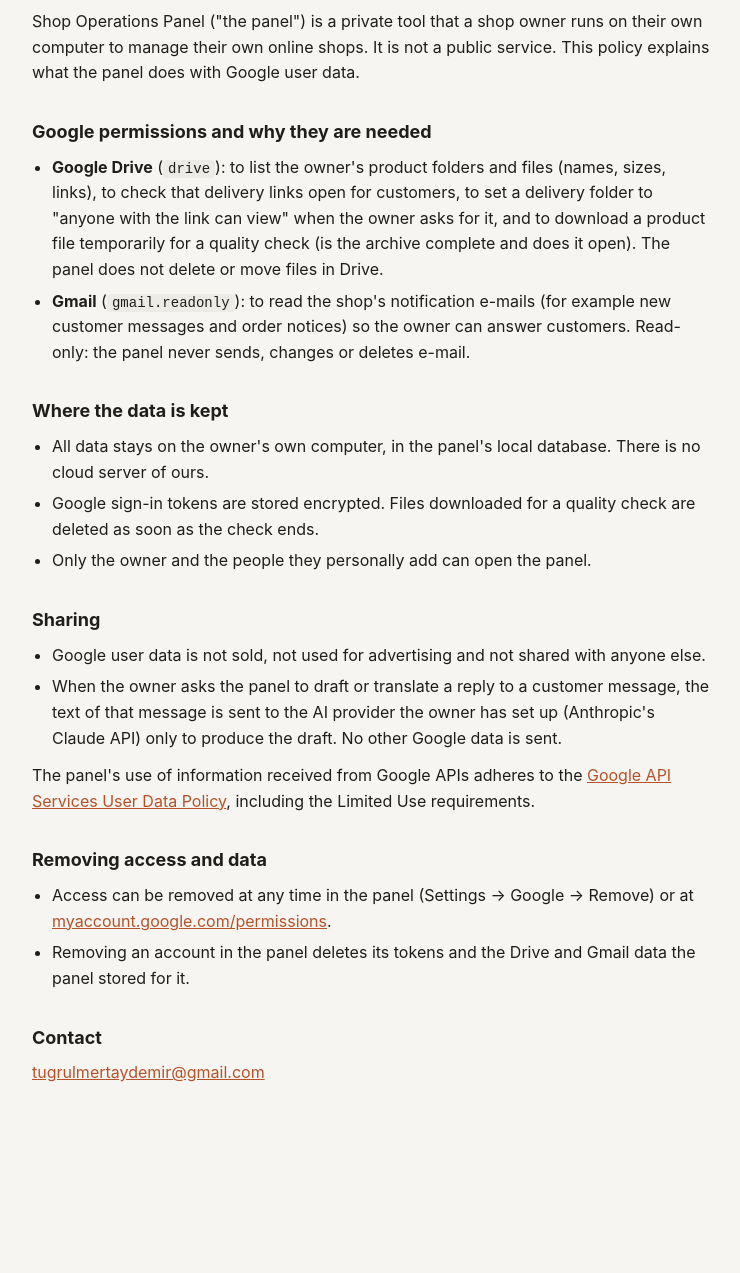
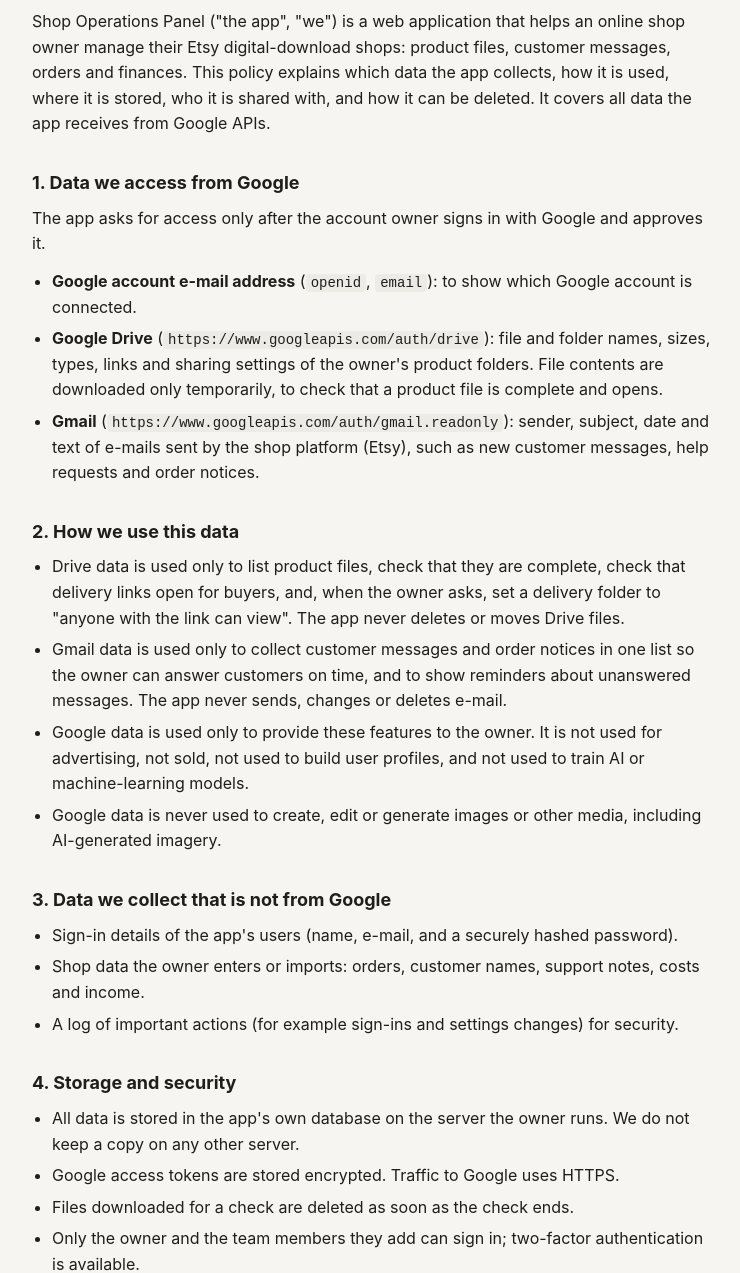
Before and after one commit to tugrulmertaydemir/tugrulmertaydemir.github.io, a plain HTML site: page privacy.html in a window 1280 px wide. Shown: the part 154-1427 px from the top of the page, without its empty margins (268-1008 px from the left). Before the commit the page ends 1316 px from the top, so only its background shows below. Drawn offline with Linux system fonts and the light colour scheme.

Commit message:
Update Privacy Policy for Shop Operations Panel

```diff
--- a/privacy.html
+++ b/privacy.html
@@ -9,58 +9,91 @@
 <body>
   <main>
     <p><a href="index.html">← Shop Operations Panel</a></p>
-    <h1>Privacy Policy</h1>
-    <p class="muted">Last updated: November 19, 2026</p>
+    <h1>Shop Operations Panel – Privacy Policy</h1>
+    <p class="muted">Last updated: November 23, 2026</p>
 
     <p>
-      Shop Operations Panel ("the panel") is a private tool that a shop owner runs on their own computer to manage their own
-      online shops. It is not a public service. This policy explains what the panel does with Google user data.
+      Shop Operations Panel ("the app", "we") is a web application that helps an online shop owner manage their Etsy
+      digital-download shops: product files, customer messages, orders and finances. This policy explains which data the app
+      collects, how it is used, where it is stored, who it is shared with, and how it can be deleted. It covers all data the
+      app receives from Google APIs.
     </p>
 
-    <h2>Google permissions and why they are needed</h2>
+    <h2>1. Data we access from Google</h2>
+    <p>The app asks for access only after the account owner signs in with Google and approves it.</p>
     <ul>
+      <li><b>Google account e-mail address</b> (<code>openid</code>, <code>email</code>): to show which Google account is connected.</li>
       <li>
-        <b>Google Drive</b> (<code>drive</code>): to list the owner's product folders and files (names, sizes, links), to check that
-        delivery links open for customers, to set a delivery folder to "anyone with the link can view" when the owner asks for it,
-        and to download a product file temporarily for a quality check (is the archive complete and does it open). The panel does
-        not delete or move files in Drive.
+        <b>Google Drive</b> (<code>https://www.googleapis.com/auth/drive</code>): file and folder names, sizes, types, links and
+        sharing settings of the owner's product folders. File contents are downloaded only temporarily, to check that a product
+        file is complete and opens.
       </li>
       <li>
-        <b>Gmail</b> (<code>gmail.readonly</code>): to read the shop's notification e-mails (for example new customer messages
-        and order notices) so the owner can answer customers. Read-only: the panel never sends, changes or deletes e-mail.
+        <b>Gmail</b> (<code>https://www.googleapis.com/auth/gmail.readonly</code>): sender, subject, date and text of e-mails sent by
+        the shop platform (Etsy), such as new customer messages, help requests and order notices.
       </li>
     </ul>
 
-    <h2>Where the data is kept</h2>
+    <h2>2. How we use this data</h2>
     <ul>
-      <li>All data stays on the owner's own computer, in the panel's local database. There is no cloud server of ours.</li>
-      <li>Google sign-in tokens are stored encrypted. Files downloaded for a quality check are deleted as soon as the check ends.</li>
-      <li>Only the owner and the people they personally add can open the panel.</li>
+      <li>Drive data is used only to list product files, check that they are complete, check that delivery links open for buyers,
+        and, when the owner asks, set a delivery folder to "anyone with the link can view". The app never deletes or moves Drive files.</li>
+      <li>Gmail data is used only to collect customer messages and order notices in one list so the owner can answer customers on
+        time, and to show reminders about unanswered messages. The app never sends, changes or deletes e-mail.</li>
+      <li>Google data is used only to provide these features to the owner. It is not used for advertising, not sold, not used to
+        build user profiles, and not used to train AI or machine-learning models.</li>
+      <li>Google data is never used to create, edit or generate images or other media, including AI-generated imagery.</li>
     </ul>
 
-    <h2>Sharing</h2>
+    <h2>3. Data we collect that is not from Google</h2>
     <ul>
-      <li>Google user data is not sold, not used for advertising and not shared with anyone else.</li>
+      <li>Sign-in details of the app's users (name, e-mail, and a securely hashed password).</li>
+      <li>Shop data the owner enters or imports: orders, customer names, support notes, costs and income.</li>
+      <li>A log of important actions (for example sign-ins and settings changes) for security.</li>
+    </ul>
+
+    <h2>4. Storage and security</h2>
+    <ul>
+      <li>All data is stored in the app's own database on the server the owner runs. We do not keep a copy on any other server.</li>
+      <li>Google access tokens are stored encrypted. Traffic to Google uses HTTPS.</li>
+      <li>Files downloaded for a check are deleted as soon as the check ends.</li>
+      <li>Only the owner and the team members they add can sign in; two-factor authentication is available.</li>
+    </ul>
+
+    <h2>5. Sharing and transfer</h2>
+    <ul>
+      <li>We do not sell, rent or share Google user data with third parties.</li>
       <li>
-        When the owner asks the panel to draft or translate a reply to a customer message, the text of that message is sent to
-        the AI provider the owner has set up (Anthropic's Claude API) only to produce the draft. No other Google data is sent.
+        One exception, only when the owner asks for it: to draft or translate a reply to a customer message, the text of that one
+        message is sent to the AI provider the owner has set up (Anthropic's Claude API), only to produce the draft. That provider
+        does not use it to train models. No other Google data is sent.
       </li>
+      <li>We may disclose data only if required by law.</li>
     </ul>
     <p>
-      The panel's use of information received from Google APIs adheres to the
+      Shop Operations Panel's use and transfer of information received from Google APIs adheres to the
       <a href="https://developers.google.com/terms/api-services-user-data-policy">Google API Services User Data Policy</a>,
       including the Limited Use requirements.
     </p>
 
-    <h2>Removing access and data</h2>
+    <h2>6. Retention and deletion</h2>
     <ul>
-      <li>Access can be removed at any time in the panel (Settings → Google → Remove) or at
+      <li>E-mail texts of order, payment and Etsy notices are cleared after 90 days; customer messages are kept as long as the
+        owner needs them for support.</li>
+      <li>Access can be removed at any time in the app (Settings → Google → Remove) or at
         <a href="https://myaccount.google.com/permissions">myaccount.google.com/permissions</a>.</li>
-      <li>Removing an account in the panel deletes its tokens and the Drive and Gmail data the panel stored for it.</li>
+      <li>Removing a Google account in the app deletes its tokens and the Drive and Gmail data stored for it.</li>
+      <li>To ask for deletion of any other data, write to the contact address below; we answer within 30 days.</li>
     </ul>
 
-    <h2>Contact</h2>
-    <p><a href="mailto:tugrulmertaydemir@gmail.com">tugrulmertaydemir@gmail.com</a></p>
+    <h2>7. Children</h2>
+    <p>The app is a business tool and is not meant for children under 16.</p>
+
+    <h2>8. Changes to this policy</h2>
+    <p>If this policy changes, the new version is published on this page with a new date.</p>
+
+    <h2>9. Contact</h2>
+    <p>Questions about this policy: <a href="mailto:tugrulmertaydemir@gmail.com">tugrulmertaydemir@gmail.com</a></p>
   </main>
 </body>
 </html>
```
